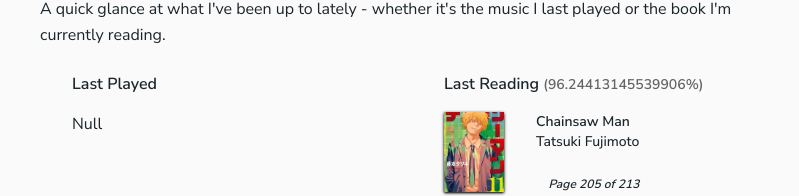
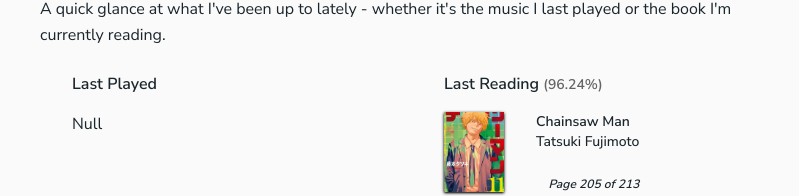
Before and after one commit to bagoesrex/portfolio-website, a Next.js app: page /about in a window 1280 px wide. Shown: the part 904-1100 px from the top of the page, without its empty margins (236-1035 px from the left). Built offline with nearby package versions, Linux system fonts and the light colour scheme; no server answers.

Commit message:
fix(about): correct percentage formatting in last reading

```diff
--- a/components/shared/last-reading.tsx
+++ b/components/shared/last-reading.tsx
@@ -2,7 +2,7 @@ import { dummyReading } from "@/data/dummyReading";
 import Image from "next/image";
 
 export default function LastReading() {
-    const percentage = (dummyReading.currentPage / dummyReading.totalPages) * 100
+    const percentage = ((dummyReading.currentPage / dummyReading.totalPages) * 100).toFixed(2);
 
     return (
         <div className="flex flex-col rounded-xl pt-2 pb-4 px-8 gap-4 group">
```
